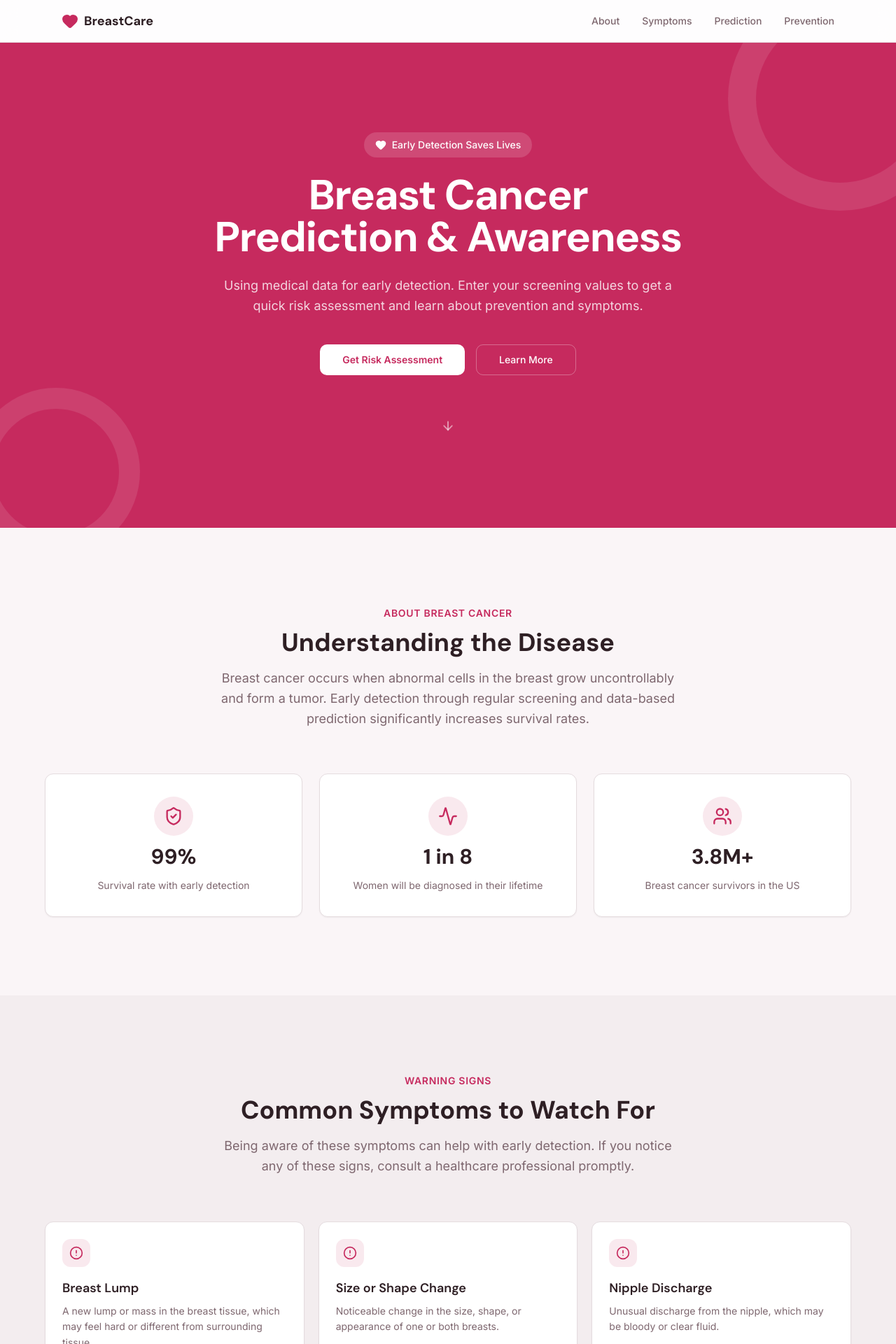
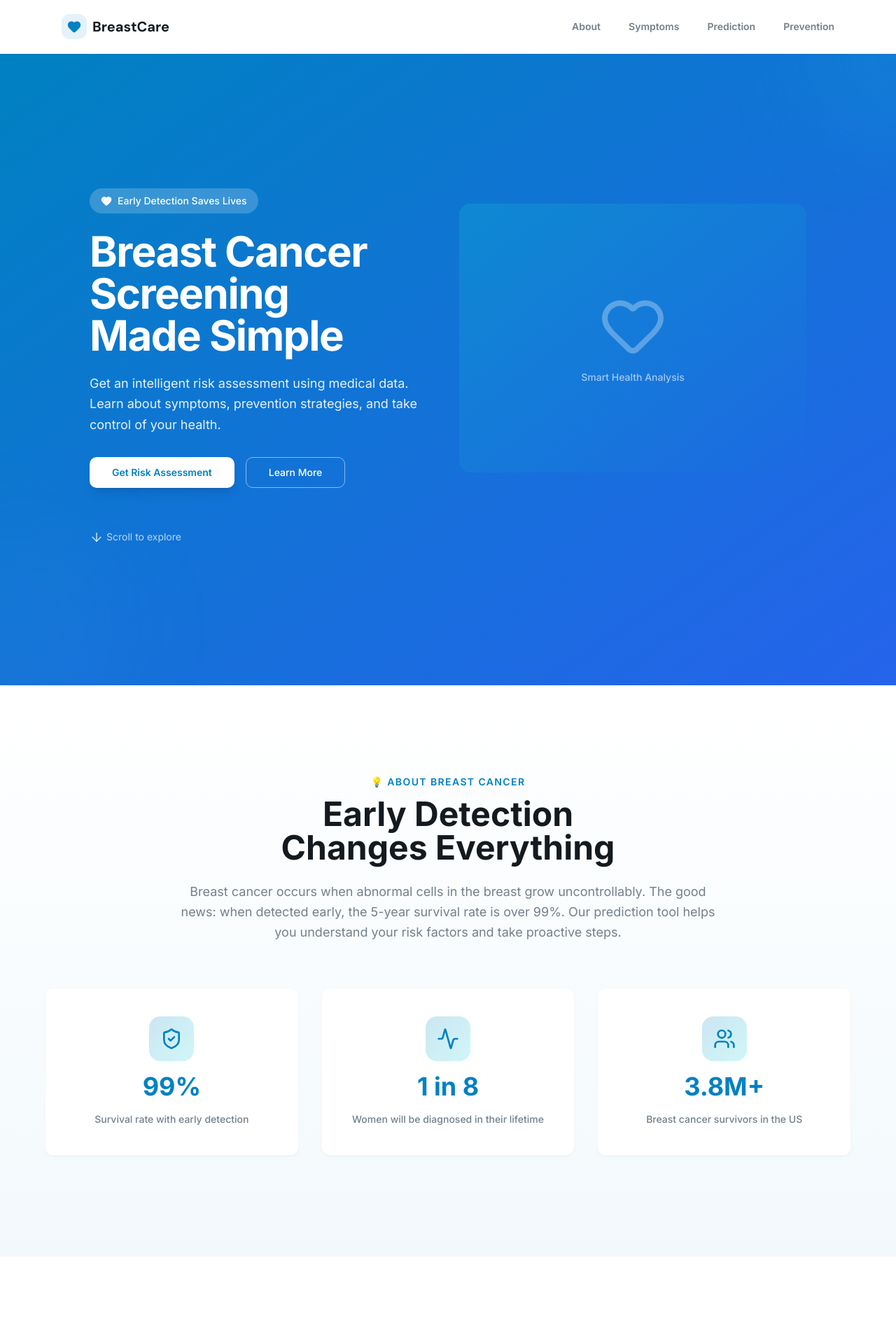
Before and after one commit to sambhavsharma1787-ui/v0-breast-cancer-predictionS, a Next.js app: page / in a window 1280 px wide. Shown: the top 1920 px of the page at 70% size. Built offline with nearby package versions, Linux system fonts and the light colour scheme.

Commit message:
feat: update color palette and redesign about section with gradient background
Co-authored-by: sambhavsharma1787-ui <243755673+sambhavsharma1787-ui@users.noreply.github.com>

```diff
--- a/app/globals.css
+++ b/app/globals.css
@@ -14,28 +14,28 @@ body {
 
 @layer base {
   :root {
-    --background: 340 30% 97%;
-    --foreground: 340 20% 15%;
+    --background: 0 0% 100%;
+    --foreground: 210 20% 10%;
     --card: 0 0% 100%;
-    --card-foreground: 340 20% 15%;
+    --card-foreground: 210 20% 10%;
     --popover: 0 0% 100%;
-    --popover-foreground: 340 20% 15%;
-    --primary: 340 65% 47%;
+    --popover-foreground: 210 20% 10%;
+    --primary: 200 100% 38%;
     --primary-foreground: 0 0% 100%;
-    --secondary: 340 20% 94%;
-    --secondary-foreground: 340 20% 15%;
-    --muted: 340 15% 93%;
-    --muted-foreground: 340 10% 45%;
-    --accent: 340 25% 90%;
-    --accent-foreground: 340 20% 15%;
+    --secondary: 200 40% 90%;
+    --secondary-foreground: 210 20% 10%;
+    --muted: 0 0% 93%;
+    --muted-foreground: 210 10% 50%;
+    --accent: 180 85% 45%;
+    --accent-foreground: 0 0% 100%;
     --destructive: 0 84.2% 60.2%;
     --destructive-foreground: 0 0% 98%;
-    --border: 340 15% 88%;
-    --input: 340 15% 88%;
-    --ring: 340 65% 47%;
-    --chart-1: 340 65% 47%;
-    --chart-2: 340 40% 60%;
-    --chart-3: 340 20% 35%;
+    --border: 210 10% 90%;
+    --input: 210 10% 92%;
+    --ring: 200 100% 38%;
+    --chart-1: 200 100% 38%;
+    --chart-2: 180 85% 45%;
+    --chart-3: 210 20% 10%;
     --chart-4: 150 50% 45%;
     --chart-5: 0 70% 55%;
     --radius: 0.75rem;
--- a/components/about-section.tsx
+++ b/components/about-section.tsx
@@ -21,37 +21,35 @@ const stats = [
 
 export function AboutSection() {
   return (
-    <section id="about" className="px-6 py-20 md:py-28">
+    <section id="about" className="px-6 py-20 md:py-32 bg-gradient-to-b from-white to-primary/5">
       <div className="mx-auto max-w-6xl">
-        <div className="mx-auto max-w-2xl text-center">
-          <p className="text-sm font-semibold uppercase tracking-wider text-primary">
-            About Breast Cancer
+        <div className="mx-auto max-w-3xl text-center mb-16">
+          <p className="text-sm font-semibold uppercase tracking-widest text-primary mb-3">
+            💡 About Breast Cancer
           </p>
-          <h2 className="mt-3 font-display text-3xl font-bold text-foreground md:text-4xl text-balance">
-            Understanding the Disease
+          <h2 className="text-4xl md:text-5xl font-bold text-foreground text-balance mb-6">
+            Early Detection Changes Everything
           </h2>
-          <p className="mt-4 text-lg leading-relaxed text-muted-foreground">
-            Breast cancer occurs when abnormal cells in the breast grow
-            uncontrollably and form a tumor. Early detection through regular
-            screening and data-based prediction significantly increases survival
-            rates.
+          <p className="text-lg leading-relaxed text-muted-foreground">
+            Breast cancer occurs when abnormal cells in the breast grow uncontrollably. The good news: when detected early, the 5-year survival rate is over 99%. Our prediction tool helps you understand your risk factors and take proactive steps.
           </p>
         </div>
 
-        <div className="mt-16 grid gap-6 md:grid-cols-3">
+        <div className="grid gap-8 md:grid-cols-3 mb-4">
           {stats.map((stat) => (
             <Card
               key={stat.label}
-              className="border-border bg-card text-center transition-shadow hover:shadow-lg"
+              className="border-border/30 bg-white backdrop-blur-sm transition-all hover:shadow-xl hover:scale-105 duration-300 overflow-hidden group"
             >
-              <CardContent className="flex flex-col items-center gap-3 p-8">
-                <div className="flex h-14 w-14 items-center justify-center rounded-full bg-primary/10">
-                  <stat.icon className="h-7 w-7 text-primary" />
+              <div className="absolute inset-0 bg-gradient-to-br from-primary/5 to-transparent opacity-0 group-hover:opacity-100 transition-opacity" />
+              <CardContent className="relative flex flex-col items-center gap-4 p-10">
+                <div className="flex h-16 w-16 items-center justify-center rounded-2xl bg-gradient-to-br from-primary/20 to-accent/20 group-hover:from-primary/30 group-hover:to-accent/30 transition-all">
+                  <stat.icon className="h-8 w-8 text-primary" />
                 </div>
-                <p className="font-display text-3xl font-bold text-foreground">
+                <p className="text-4xl font-bold text-primary">
                   {stat.value}
                 </p>
-                <p className="text-sm leading-relaxed text-muted-foreground">
+                <p className="text-sm leading-relaxed text-muted-foreground text-center font-medium">
                   {stat.label}
                 </p>
               </CardContent>
--- a/components/hero-section.tsx
+++ b/components/hero-section.tsx
@@ -3,33 +3,32 @@ import { Button } from "@/components/ui/button"
 
 export function HeroSection() {
   return (
-    <section className="relative overflow-hidden bg-primary px-6 py-24 md:py-32">
-      {/* Decorative pattern */}
-      <div className="absolute inset-0 opacity-10">
-        <div className="absolute -right-20 -top-20 h-80 w-80 rounded-full border-[40px] border-primary-foreground" />
-        <div className="absolute -bottom-10 -left-10 h-60 w-60 rounded-full border-[30px] border-primary-foreground" />
-      </div>
+    <section className="relative overflow-hidden bg-gradient-to-br from-primary to-blue-600 px-6 py-32 md:py-48">
+      {/* Decorative gradient blob */}
+      <div className="absolute -right-32 -top-32 h-64 w-64 rounded-full bg-accent/10 blur-3xl" />
+      <div className="absolute -bottom-20 -left-32 h-80 w-80 rounded-full bg-blue-400/5 blur-3xl" />
 
-      <div className="relative mx-auto max-w-4xl text-center">
-        <div className="mb-6 inline-flex items-center gap-2 rounded-full bg-primary-foreground/15 px-4 py-2 text-sm font-medium text-primary-foreground">
+      <div className="relative mx-auto max-w-5xl">
+        <div className="grid gap-8 md:grid-cols-2 md:items-center">
+          <div>
+            <div className="mb-6 inline-flex items-center gap-2 rounded-full bg-white/20 px-4 py-2 text-sm font-medium text-white backdrop-blur-sm">
               <Heart className="h-4 w-4 fill-current" />
               <span>Early Detection Saves Lives</span>
             </div>
 
-        <h1 className="font-display text-4xl font-bold leading-tight tracking-tight text-primary-foreground md:text-6xl text-balance">
-          Breast Cancer Prediction & Awareness
+            <h1 className="text-5xl font-bold leading-tight tracking-tight text-white md:text-6xl text-balance mb-6">
+              Breast Cancer Screening Made Simple
             </h1>
 
-        <p className="mx-auto mt-6 max-w-2xl text-lg leading-relaxed text-primary-foreground/80">
-          Using medical data for early detection. Enter your screening values to
-          get a quick risk assessment and learn about prevention and symptoms.
+            <p className="text-lg leading-relaxed text-white/90 mb-8">
+              Get an intelligent risk assessment using medical data. Learn about symptoms, prevention strategies, and take control of your health.
             </p>
 
-        <div className="mt-10 flex flex-col items-center justify-center gap-4 sm:flex-row">
+            <div className="flex flex-col gap-4 sm:flex-row">
               <Button
                 asChild
                 size="lg"
-            className="bg-primary-foreground text-primary hover:bg-primary-foreground/90 font-semibold px-8"
+                className="bg-white text-primary hover:bg-white/90 font-semibold px-8 shadow-lg"
               >
                 <a href="#prediction">Get Risk Assessment</a>
               </Button>
@@ -37,18 +36,31 @@ export function HeroSection() {
                 asChild
                 variant="outline"
                 size="lg"
-            className="border-primary-foreground/30 text-primary-foreground hover:bg-primary-foreground/10 hover:text-primary-foreground px-8 bg-transparent"
+                className="border-white/50 text-white hover:bg-white/10 px-8 bg-transparent"
               >
                 <a href="#about">Learn More</a>
               </Button>
             </div>
+          </div>
+
+          <div className="hidden md:flex items-center justify-center">
+            <div className="relative w-full h-96 flex items-center justify-center">
+              <div className="absolute inset-0 bg-gradient-to-br from-accent/20 to-transparent rounded-2xl" />
+              <div className="relative text-center">
+                <Heart className="h-24 w-24 text-white/30 mx-auto mb-4" />
+                <p className="text-white/60 text-sm font-medium">Smart Health Analysis</p>
+              </div>
+            </div>
+          </div>
+        </div>
 
         <a
           href="#about"
-          className="mt-16 inline-flex animate-bounce items-center gap-1 text-sm text-primary-foreground/60"
+          className="mt-16 inline-flex animate-bounce items-center gap-1 text-sm text-white/70 hover:text-white transition-colors"
           aria-label="Scroll to learn more"
         >
           <ArrowDown className="h-5 w-5" />
+          <span>Scroll to explore</span>
         </a>
       </div>
     </section>
--- a/components/prevention-section.tsx
+++ b/components/prevention-section.tsx
@@ -35,37 +35,36 @@ const tips = [
 
 export function PreventionSection() {
   return (
-    <section id="prevention" className="bg-secondary px-6 py-20 md:py-28">
+    <section id="prevention" className="bg-gradient-to-b from-white to-primary/5 px-6 py-20 md:py-32">
       <div className="mx-auto max-w-6xl">
-        <div className="mx-auto max-w-2xl text-center">
-          <p className="text-sm font-semibold uppercase tracking-wider text-primary">
-            Stay Healthy
+        <div className="mx-auto max-w-3xl text-center mb-16">
+          <p className="text-sm font-semibold uppercase tracking-widest text-primary mb-3">
+            💪 Prevention & Care
           </p>
-          <h2 className="mt-3 font-display text-3xl font-bold text-secondary-foreground md:text-4xl text-balance">
-            Prevention & Care
+          <h2 className="text-4xl md:text-5xl font-bold text-foreground text-balance mb-6">
+            Take Proactive Steps Today
           </h2>
-          <p className="mt-4 text-lg leading-relaxed text-muted-foreground">
-            Taking proactive steps can significantly reduce your risk. Here are
-            key practices recommended by healthcare professionals.
+          <p className="text-lg leading-relaxed text-muted-foreground">
+            Lifestyle choices make a real difference. These evidence-based practices recommended by healthcare professionals can help reduce your risk and support long-term health.
           </p>
         </div>
 
-        <div className="mx-auto mt-16 max-w-3xl">
-          <div className="flex flex-col gap-4">
+        <div className="mx-auto max-w-4xl">
+          <div className="grid gap-6 md:grid-cols-2">
             {tips.map((tip, index) => (
               <div
                 key={tip.title}
-                className="flex items-start gap-5 rounded-xl border border-border bg-card p-6 transition-shadow hover:shadow-lg"
+                className="flex items-start gap-5 rounded-2xl border border-border/30 bg-white backdrop-blur-sm p-7 transition-all hover:shadow-lg hover:border-primary/30 group overflow-hidden"
               >
-                <div className="flex h-12 w-12 shrink-0 items-center justify-center rounded-full bg-primary/10 text-lg font-bold text-primary">
-                  <tip.icon className="h-6 w-6" />
+                <div className="absolute -right-6 -top-6 w-20 h-20 bg-primary/5 rounded-full group-hover:bg-primary/10 transition-all" />
+                <div className="flex h-14 w-14 shrink-0 items-center justify-center rounded-xl bg-gradient-to-br from-primary/20 to-accent/20 group-hover:from-primary/30 group-hover:to-accent/30 transition-all">
+                  <tip.icon className="h-7 w-7 text-primary" />
                 </div>
-                <div>
-                  <h3 className="font-display text-lg font-semibold text-card-foreground">
-                    <span className="mr-2 text-primary">{index + 1}.</span>
+                <div className="relative">
+                  <h3 className="text-lg font-semibold text-foreground">
                     {tip.title}
                   </h3>
-                  <p className="mt-1 text-sm leading-relaxed text-muted-foreground">
+                  <p className="mt-2 text-sm leading-relaxed text-muted-foreground">
                     {tip.description}
                   </p>
                 </div>
--- a/components/site-footer.tsx
+++ b/components/site-footer.tsx
@@ -2,28 +2,51 @@ import { Heart } from "lucide-react"
 
 export function SiteFooter() {
   return (
-    <footer className="border-t border-border bg-card px-6 py-10">
-      <div className="mx-auto flex max-w-6xl flex-col items-center gap-4 text-center">
-        <a href="#" className="flex items-center gap-2">
+    <footer className="border-t border-border/50 bg-gradient-to-b from-white to-primary/5 px-6 py-16">
+      <div className="mx-auto max-w-6xl">
+        <div className="grid gap-12 md:grid-cols-3 mb-12">
+          <div className="flex flex-col items-start md:col-span-1">
+            <a href="#" className="flex items-center gap-2 mb-4 group">
+              <div className="p-2 rounded-lg bg-primary/10 group-hover:bg-primary/15 transition-colors">
                 <Heart className="h-5 w-5 fill-primary text-primary" />
+              </div>
               <span className="font-display text-lg font-bold text-foreground">
                 BreastCare
               </span>
             </a>
-        <p className="max-w-md text-sm leading-relaxed text-muted-foreground">
-          This project is for educational and awareness purposes only. Always
-          consult a qualified healthcare professional for medical advice.
+            <p className="text-sm leading-relaxed text-muted-foreground">
+              Empowering early detection through data-driven insights and health awareness.
             </p>
-        <div className="flex items-center gap-6">
-          <a href="#about" className="text-xs text-muted-foreground transition-colors hover:text-primary">About</a>
-          <a href="#symptoms" className="text-xs text-muted-foreground transition-colors hover:text-primary">Symptoms</a>
-          <a href="#prediction" className="text-xs text-muted-foreground transition-colors hover:text-primary">Prediction</a>
-          <a href="#prevention" className="text-xs text-muted-foreground transition-colors hover:text-primary">Prevention</a>
           </div>
+
+          <div className="md:col-span-2">
+            <h3 className="font-semibold text-foreground mb-4">Quick Links</h3>
+            <div className="grid grid-cols-2 gap-4">
+              <div>
+                <a href="#about" className="text-sm text-muted-foreground hover:text-primary transition-colors">About</a>
+              </div>
+              <div>
+                <a href="#symptoms" className="text-sm text-muted-foreground hover:text-primary transition-colors">Symptoms</a>
+              </div>
+              <div>
+                <a href="#prediction" className="text-sm text-muted-foreground hover:text-primary transition-colors">Prediction</a>
+              </div>
+              <div>
+                <a href="#prevention" className="text-sm text-muted-foreground hover:text-primary transition-colors">Prevention</a>
+              </div>
+            </div>
+          </div>
+        </div>
+
+        <div className="border-t border-border/30 pt-8 flex flex-col md:flex-row md:items-center md:justify-between gap-4 text-center md:text-left">
+          <p className="text-xs text-muted-foreground">
+            © 2024 BreastCare. Educational purposes only. Always consult a healthcare professional.
+          </p>
           <p className="text-xs text-muted-foreground">
             Project by Sambhav Sharma | Manipal University Jaipur
           </p>
         </div>
+      </div>
     </footer>
   )
 }
--- a/components/site-header.tsx
+++ b/components/site-header.tsx
@@ -14,23 +14,26 @@ export function SiteHeader() {
   const [mobileOpen, setMobileOpen] = useState(false)
 
   return (
-    <header className="sticky top-0 z-50 border-b border-border bg-card/80 backdrop-blur-md">
-      <div className="mx-auto flex max-w-6xl items-center justify-between px-6 py-4">
-        <a href="#" className="flex items-center gap-2">
-          <Heart className="h-6 w-6 fill-primary text-primary" />
-          <span className="font-display text-lg font-bold text-foreground">
+    <header className="sticky top-0 z-50 border-b border-border/50 bg-white/95 backdrop-blur-lg shadow-sm">
+      <div className="mx-auto flex max-w-6xl items-center justify-between px-6 py-5">
+        <a href="#" className="flex items-center gap-2 group">
+          <div className="p-2 rounded-lg bg-primary/10 group-hover:bg-primary/15 transition-colors">
+            <Heart className="h-5 w-5 fill-primary text-primary" />
+          </div>
+          <span className="font-display text-xl font-bold text-foreground">
             BreastCare
           </span>
         </a>
 
-        <nav className="hidden items-center gap-8 md:flex" aria-label="Main navigation">
+        <nav className="hidden items-center gap-10 md:flex" aria-label="Main navigation">
           {navLinks.map((link) => (
             <a
               key={link.href}
               href={link.href}
-              className="text-sm font-medium text-muted-foreground transition-colors hover:text-primary"
+              className="text-sm font-semibold text-muted-foreground transition-all hover:text-primary relative group"
             >
               {link.label}
+              <span className="absolute bottom-0 left-0 w-0 h-0.5 bg-primary transition-all group-hover:w-full" />
             </a>
           ))}
         </nav>
@@ -47,13 +50,13 @@ export function SiteHeader() {
       </div>
 
       {mobileOpen && (
-        <nav className="border-t border-border bg-card px-6 py-4 md:hidden" aria-label="Mobile navigation">
+        <nav className="border-t border-border/50 bg-white/50 px-6 py-4 md:hidden backdrop-blur-sm" aria-label="Mobile navigation">
           <ul className="flex flex-col gap-4">
             {navLinks.map((link) => (
               <li key={link.href}>
                 <a
                   href={link.href}
-                  className="block text-sm font-medium text-muted-foreground transition-colors hover:text-primary"
+                  className="block text-sm font-semibold text-muted-foreground transition-colors hover:text-primary"
                   onClick={() => setMobileOpen(false)}
                 >
                   {link.label}
--- a/components/symptoms-section.tsx
+++ b/components/symptoms-section.tsx
@@ -36,36 +36,35 @@ const symptoms = [
 
 export function SymptomsSection() {
   return (
-    <section id="symptoms" className="bg-secondary px-6 py-20 md:py-28">
+    <section id="symptoms" className="bg-gradient-to-b from-white to-muted/30 px-6 py-20 md:py-32">
       <div className="mx-auto max-w-6xl">
-        <div className="mx-auto max-w-2xl text-center">
-          <p className="text-sm font-semibold uppercase tracking-wider text-primary">
-            Warning Signs
+        <div className="mx-auto max-w-3xl text-center mb-16">
+          <p className="text-sm font-semibold uppercase tracking-widest text-primary mb-3">
+            ⚠️ Warning Signs
           </p>
-          <h2 className="mt-3 font-display text-3xl font-bold text-secondary-foreground md:text-4xl text-balance">
-            Common Symptoms to Watch For
+          <h2 className="text-4xl md:text-5xl font-bold text-foreground text-balance mb-6">
+            Know the Symptoms
           </h2>
-          <p className="mt-4 text-lg leading-relaxed text-muted-foreground">
-            Being aware of these symptoms can help with early detection. If you
-            notice any of these signs, consult a healthcare professional
-            promptly.
+          <p className="text-lg leading-relaxed text-muted-foreground">
+            Early detection saves lives. Being aware of these symptoms empowers you to take action. Consult a healthcare professional if you notice any of these changes.
           </p>
         </div>
 
-        <div className="mt-16 grid gap-5 sm:grid-cols-2 lg:grid-cols-3">
-          {symptoms.map((symptom) => (
+        <div className="grid gap-6 sm:grid-cols-2 lg:grid-cols-3">
+          {symptoms.map((symptom, index) => (
             <Card
               key={symptom.title}
-              className="border-border bg-card transition-shadow hover:shadow-lg"
+              className="border-border/30 bg-white backdrop-blur-sm transition-all hover:shadow-lg hover:border-primary/30 duration-300 group overflow-hidden"
             >
-              <CardContent className="p-6">
-                <div className="mb-4 flex h-10 w-10 items-center justify-center rounded-lg bg-primary/10">
-                  <AlertCircle className="h-5 w-5 text-primary" />
+              <div className="absolute top-0 right-0 w-20 h-20 bg-primary/5 rounded-bl-3xl group-hover:bg-primary/10 transition-all" />
+              <CardContent className="relative p-7">
+                <div className="mb-4 flex h-12 w-12 items-center justify-center rounded-xl bg-gradient-to-br from-primary/20 to-accent/20 group-hover:from-primary/30 group-hover:to-accent/30 transition-all">
+                  <AlertCircle className="h-6 w-6 text-primary" />
                 </div>
-                <h3 className="font-display text-lg font-semibold text-card-foreground">
+                <h3 className="font-semibold text-foreground text-lg mb-3">
                   {symptom.title}
                 </h3>
-                <p className="mt-2 text-sm leading-relaxed text-muted-foreground">
+                <p className="text-sm leading-relaxed text-muted-foreground">
                   {symptom.description}
                 </p>
               </CardContent>
```
Lines whose indentation alone changed are shown as unchanged.
